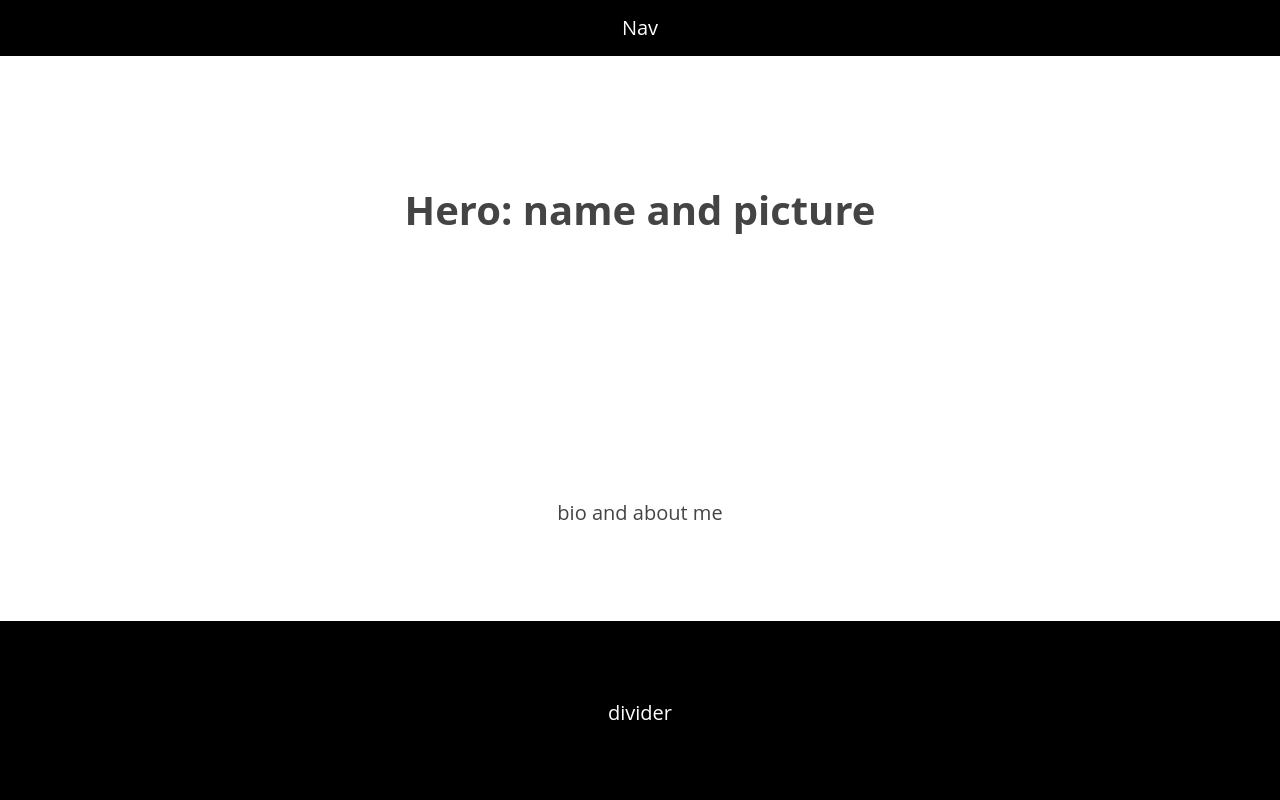
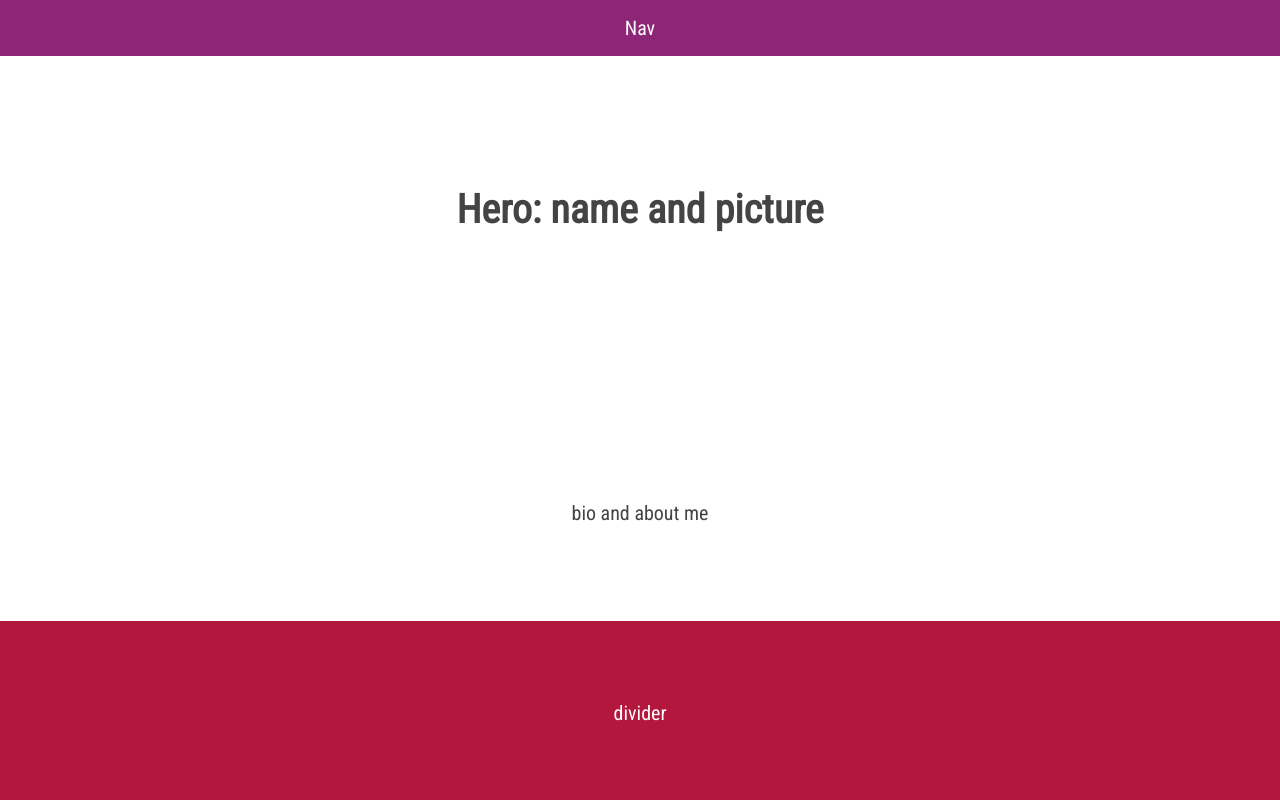
Before and after one commit to ashleyngale/Portfolio-Wireframe, a plain HTML site: page index.html in a window 1280 px wide. Shown: the top 800 px of the page. Drawn offline with nearby package versions, Linux system fonts and the light colour scheme.

Commit message:
color scheme

```diff
--- a/index.html
+++ b/index.html
@@ -4,6 +4,7 @@
     <meta name="viewport" content="width=device-width, initial-scale=1">
     <link rel="stylesheet" type="text/css" href="//cdnjs.cloudflare.com/ajax/libs/normalize/6.0.0/normalize.css">
     <link rel="stylesheet" type="text/css" href="main.css">
+    <link href="https://fonts.googleapis.com/css?family=Roboto+Condensed&display=swap" rel="stylesheet">
 </head>
 <body>
     <nav role="navigation">Nav</nav>
--- a/main.css
+++ b/main.css
@@ -3,8 +3,7 @@
   }
 
   body {
-    font-family: "Open Sans",
-    sans-serif;
+    font-family: 'Roboto Condensed', sans-serif;
     font-size: 20px;
     color: #444;
     text-align: center;
@@ -18,12 +17,12 @@
   nav,
   footer {
     padding: 1% 0;
-    background-color:black;
+    background-color:rgb(141, 38, 119);
     color: white;
   }
 
   #bar{
-    background-color: black;
+    background-color: rgb(180, 23, 62);
     color: white;
     min-height: 10px;
 
```
